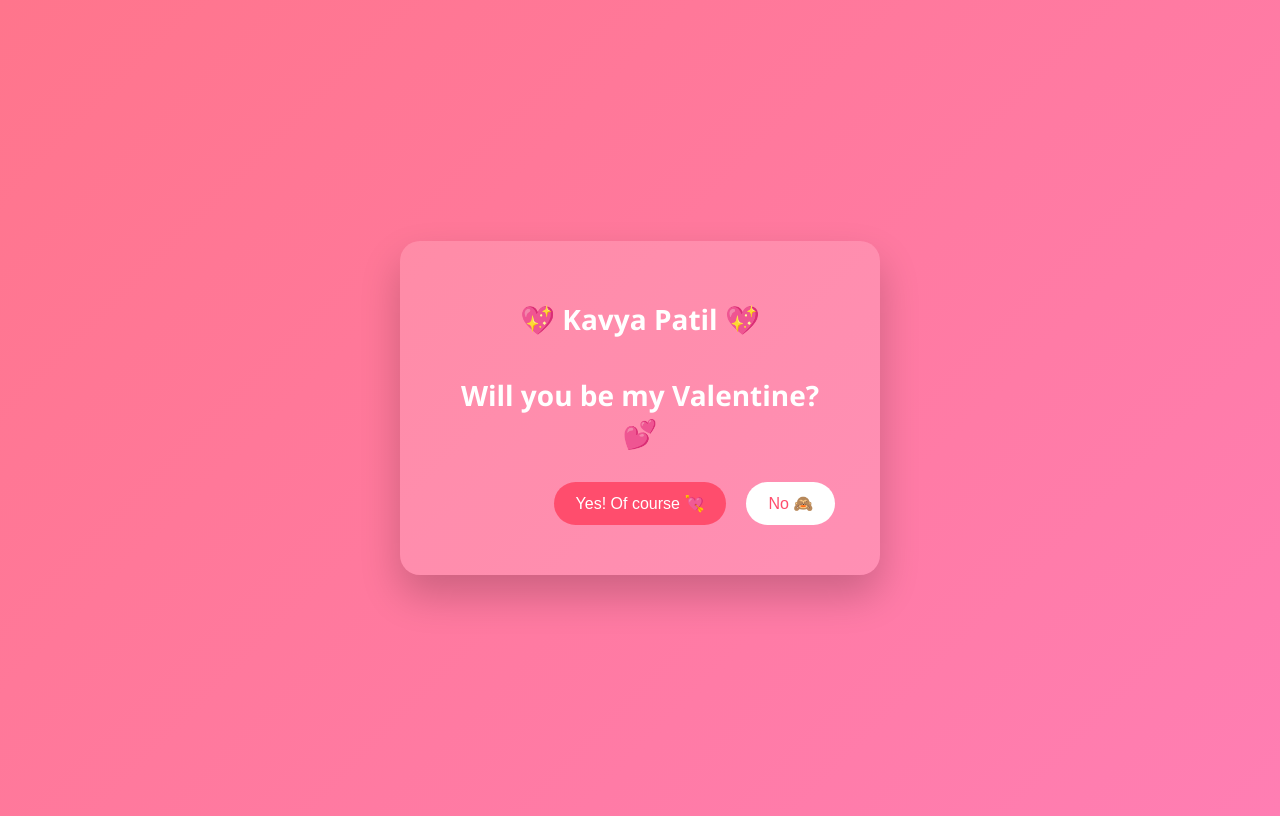
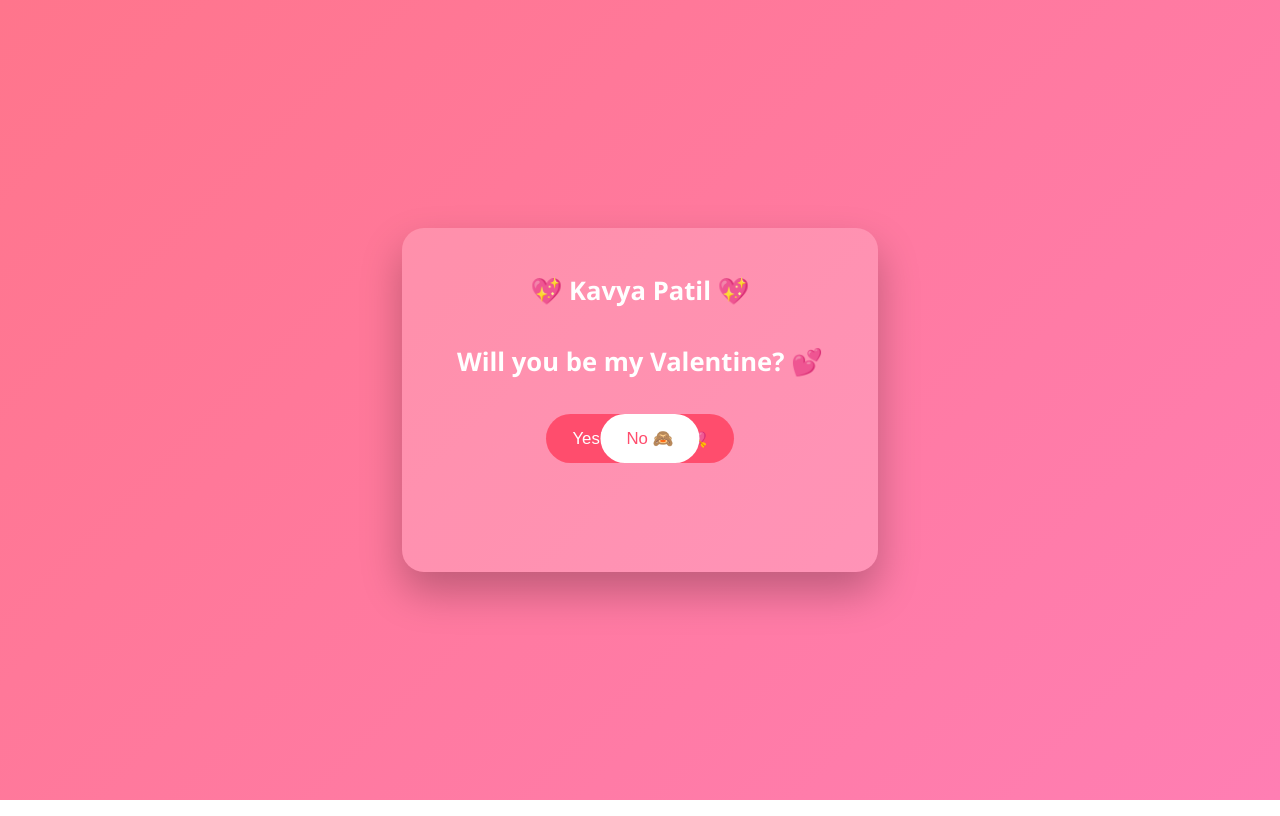
Before and after one commit to PrathameshDevekar11/valentine-surprise, a plain HTML site: page index.html in a window 1280 px wide. Drawn offline with Linux system fonts and the light colour scheme.

Commit message:
Update index.html

```diff
--- a/index.html
+++ b/index.html
@@ -2,9 +2,12 @@
 <html lang="en">
 <head>
 <meta charset="UTF-8">
+<meta name="viewport" content="width=device-width, initial-scale=1.0">
 <title>Will You Be My Valentine?</title>
+
 <style>
   body {
+    margin: 0;
     font-family: 'Segoe UI', sans-serif;
     background: linear-gradient(135deg, #ff758c, #ff7eb3);
     height: 100vh;
@@ -17,26 +20,33 @@
   }
 
   .card {
-    background: rgba(255,255,255,0.15);
-    padding: 40px;
-    border-radius: 20px;
-    box-shadow: 0 20px 40px rgba(0,0,0,0.2);
-    max-width: 400px;
+    background: rgba(255,255,255,0.18);
+    padding: 28px;
+    border-radius: 22px;
+    box-shadow: 0 20px 40px rgba(0,0,0,0.25);
+    width: 90%;
+    max-width: 420px;
   }
 
   h1 {
-    font-size: 28px;
-    margin-bottom: 20px;
+    font-size: 1.6rem;
+    line-height: 1.4;
+    margin-bottom: 24px;
+  }
+
+  .buttons {
+    position: relative;
+    height: 140px;
   }
 
   button {
-    padding: 12px 22px;
-    font-size: 16px;
+    padding: 14px 26px;
+    font-size: 1.05rem;
     border: none;
     border-radius: 30px;
     cursor: pointer;
     margin: 10px;
-    transition: all 0.2s ease;
+    transition: all 0.15s ease;
   }
 
   #yes {
@@ -48,32 +58,53 @@
     background-color: #ffffff;
     color: #ff4d6d;
     position: absolute;
+    left: 50%;
+    transform: translateX(-50%);
   }
 </style>
 </head>
+
 <body>
 
 <div class="card">
-  <h1>💖 Kavya Patil 💖<br><br>Will you be my Valentine? 💕</h1>
-  <button id="yes" onclick="yesClicked()">Yes! Of course 💘</button>
-  <button id="no">No 🙈</button>
+  <h1>
+    💖 Kavya Patil 💖<br><br>
+    Will you be my Valentine? 💕
+  </h1>
+
+  <div class="buttons">
+    <button id="yes" onclick="yesClicked()">Yes! Of course 💘</button>
+    <button id="no">No 🙈</button>
+  </div>
 </div>
 
 <script>
   const noBtn = document.getElementById("no");
 
-  noBtn.addEventListener("mouseover", () => {
+  function moveNoButton() {
     const x = Math.random() * (window.innerWidth - noBtn.offsetWidth);
     const y = Math.random() * (window.innerHeight - noBtn.offsetHeight);
     noBtn.style.left = `${x}px`;
     noBtn.style.top = `${y}px`;
+  }
+
+  // Desktop
+  noBtn.addEventListener("mouseover", moveNoButton);
+
+  // Mobile touch
+  noBtn.addEventListener("touchstart", (e) => {
+    e.preventDefault();
+    moveNoButton();
   });
 
   function yesClicked() {
     document.body.innerHTML = `
-      <div style="text-align:center;">
-        <h1>🥰 Yayyyy! 🥰</h1>
-        <p style="font-size:20px;">I knew it ❤️<br>Forever my Valentine 💍💖</p>
+      <div style="text-align:center; color:white;">
+        <h1 style="font-size:2rem;">🥰 Yayyyy! 🥰</h1>
+        <p style="font-size:1.3rem; line-height:1.6;">
+          I knew it ❤️<br>
+          Forever my Valentine 💍💖
+        </p>
       </div>
     `;
   }
```
